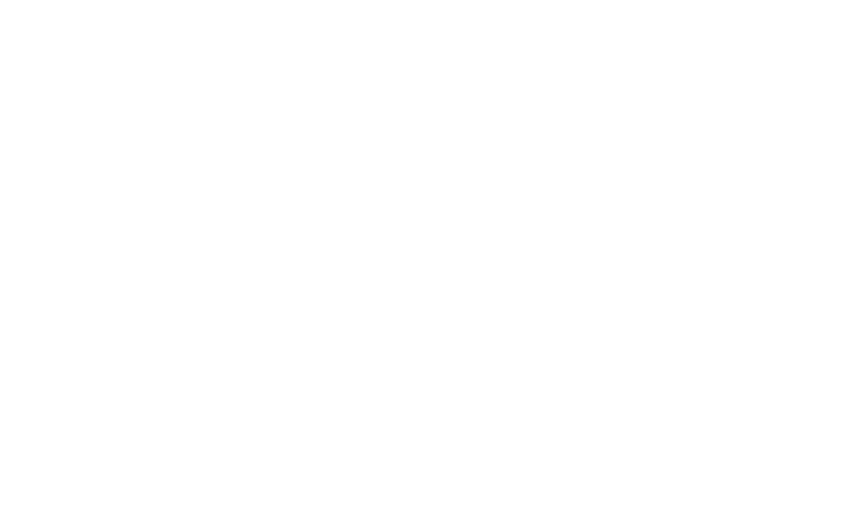
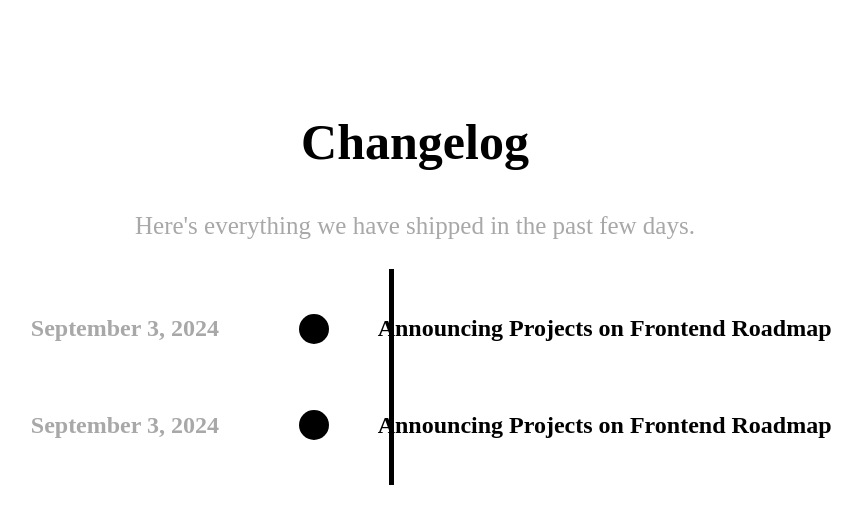
Before and after one commit to Bubblegumb/ChangeLog, a plain HTML site: page index.html in a window 1280 px wide. Shown: the whole page, without its empty margins (225-1087 px from the left). Drawn offline with Linux system fonts and the light colour scheme.

Commit message:
basic component log but needs something more

```diff
--- a/index.html
+++ b/index.html
@@ -3,9 +3,27 @@
 <head>
     <meta charset="UTF-8">
     <meta name="viewport" content="width=device-width, initial-scale=1.0">
-    <title>Document</title>
+    <link rel="stylesheet" href="styles.css">
+    <title>Changelog Component</title>
 </head>
 <body>
-
+    <main>
+        <section class="heading">
+            <h1>Changelog</h1>
+            <p>Here's everything we have shipped in the past few days.</p>
+        </section>
+        <section class="segment">
+            <h2 class="date">September 3, 2024</h2>
+            <span class="line"></span>
+            <span class="component"></span>
+            <h2 class="details">Announcing Projects on Frontend Roadmap</h2>
+        </section>
+        <section class="segment">
+            <h2 class="date">September 3, 2024</h2>
+            <span class="line"></span>
+            <span class="component"></span>
+            <h2 class="details">Announcing Projects on Frontend Roadmap</h2>
+        </section>
+    </main>
 </body>
 </html>
--- a/styles.css
+++ b/styles.css
@@ -0,0 +1,44 @@
+*{
+    margin: none;
+    padding: none;
+    box-sizing: border-box;
+}
+main{
+    padding-top:5%;
+}
+.heading{
+    text-align: center;
+}
+.heading h1{
+    font-size: 50px;
+}
+.heading p{
+    font-size: 25px;
+    color: #A8A8A8;
+}
+.component{
+    display: block;
+    height: 30px;
+    width: 30px;
+    background-color: black;
+    border-radius: 50%;
+    align-items: center;
+}
+.line{
+    position: absolute;
+    display: block;
+    height: 15%;
+    width: 5px;
+    background-color: black;
+    left: 47.95%;
+}
+.segment{
+    display: grid;
+    grid-template-columns: 20% 10% auto;
+    place-items: center;
+    place-content: center;
+    padding-top: 30px;
+}
+.date{
+    color:#A8A8A8;
+}
```
